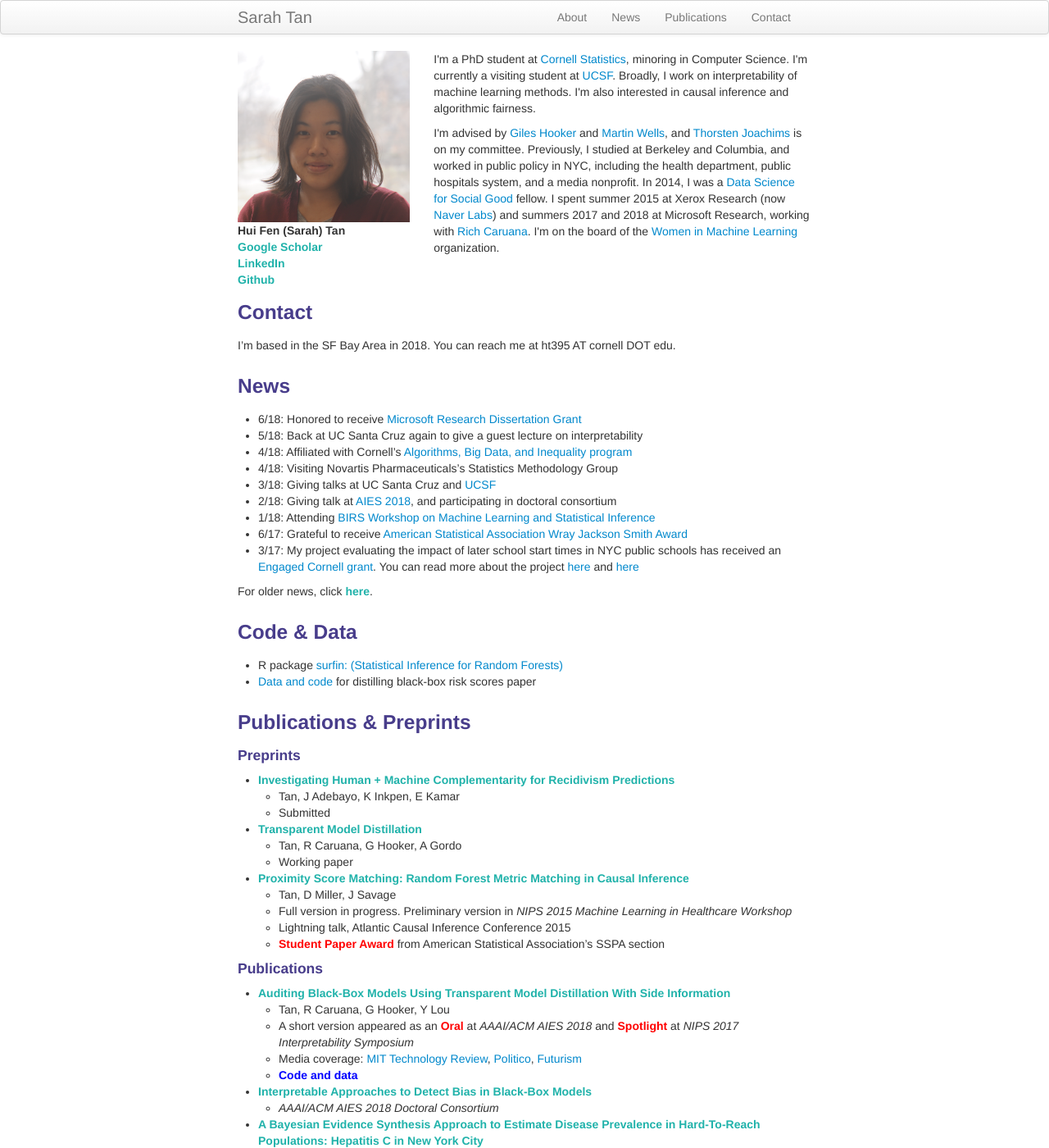
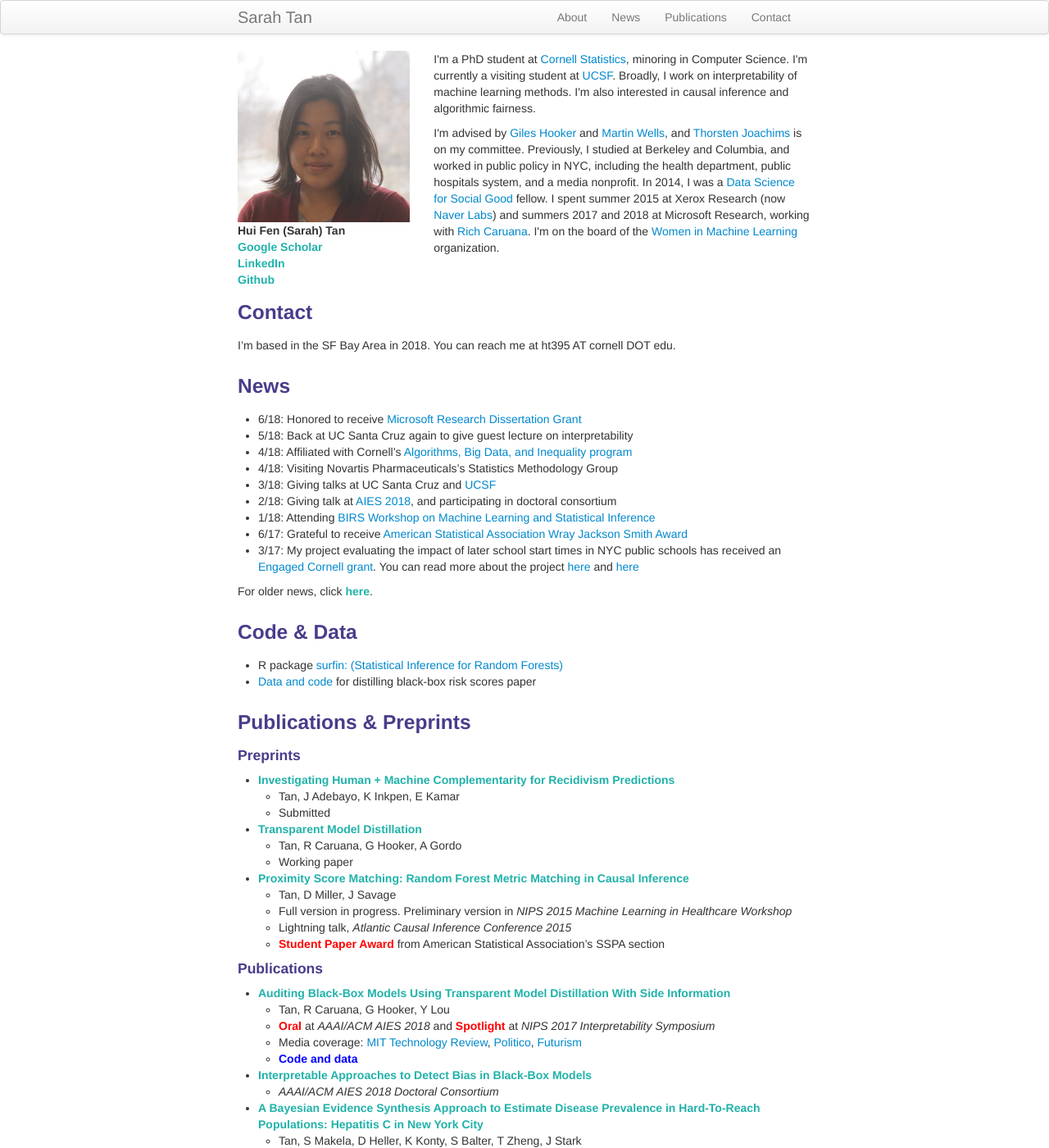
Before and after one commit to shftan/shftan.github.io, a Jekyll site: the page built from index.md, in a window 1280 px wide and 1400 px high. Shown: the whole window at 82% size. Built offline with Jekyll 4.4.1, drawn with Linux system fonts in a browser that asks for light colours.

Commit message:
Update index.md

```diff
--- a/index.md
+++ b/index.md
@@ -31,7 +31,7 @@ I'm based in the SF Bay Area in 2018. You can reach me at ht395 AT cornell DOT e
 <div class="row-fluid" id="news"><h3>News</h3>
 </div>
 - 6/18: Honored to receive [Microsoft Research Dissertation Grant](https://www.microsoft.com/en-us/research/academic-program/dissertation-grant/#!grant-recipients)
-- 5/18: Back at UC Santa Cruz again to give a guest lecture on interpretability
+- 5/18: Back at UC Santa Cruz again to give guest lecture on interpretability
 - 4/18: Affiliated with Cornell's [Algorithms, Big Data, and Inequality program](http://socialsciences.cornell.edu/algorithms/)
 - 4/18: Visiting Novartis Pharmaceuticals's Statistics Methodology Group
 - 3/18: Giving talks at UC Santa Cruz and [UCSF](https://epibiostat.ucsf.edu/events/two-projects-interpretability-and-causal-inference-auditing-black-box-modelsimpact-evaluation)
@@ -59,12 +59,12 @@ For older news, click <a class="paper" href="oldernews.html">here</a>.
 - <span class="paper">Proximity Score Matching: Random Forest Metric Matching in Causal Inference</span>
    - Tan, D Miller, J Savage
    - Full version in progress. Preliminary version in _NIPS 2015 Machine Learning in Healthcare Workshop_
-   - Lightning talk, Atlantic Causal Inference Conference 2015
+   - Lightning talk, _Atlantic Causal Inference Conference 2015_
    - <span class="highlight">Student Paper Award</span> from American Statistical Association's SSPA section
 <h4>Publications</h4>
 - <a class="paper" href="https://arxiv.org/abs/1710.06169">Auditing Black-Box Models Using Transparent Model Distillation With Side Information</a>
    - Tan, R Caruana, G Hooker, Y Lou
-   - A short version appeared as an <span class="highlight">Oral</span> at _AAAI/ACM AIES 2018_ and <span class="highlight">Spotlight</span> at _NIPS 2017 Interpretability Symposium_
+   - <span class="highlight">Oral</span> at _AAAI/ACM AIES 2018_ and <span class="highlight">Spotlight</span> at _NIPS 2017 Interpretability Symposium_
    - Media coverage: [MIT Technology Review](https://www.technologyreview.com/s/609338/new-research-aims-to-solve-the-problem-of-ai-bias-in-black-box-algorithms/), [Politico](https://www.politico.com/agenda/story/2018/02/07/algorithmic-bias-software-recommendations-000631), [Futurism](https://futurism.com/ai-bias-black-box/)
    - <a class="resource" href="https://github.com/shftan/auditblackbox">Code and data</a>
 - <a class="paper" href="http://www.aies-conference.com/wp-content/papers/student/1st_AIES-DC_paper_55.pdf">Interpretable Approaches to Detect Bias in Black-Box Models</a>
```
